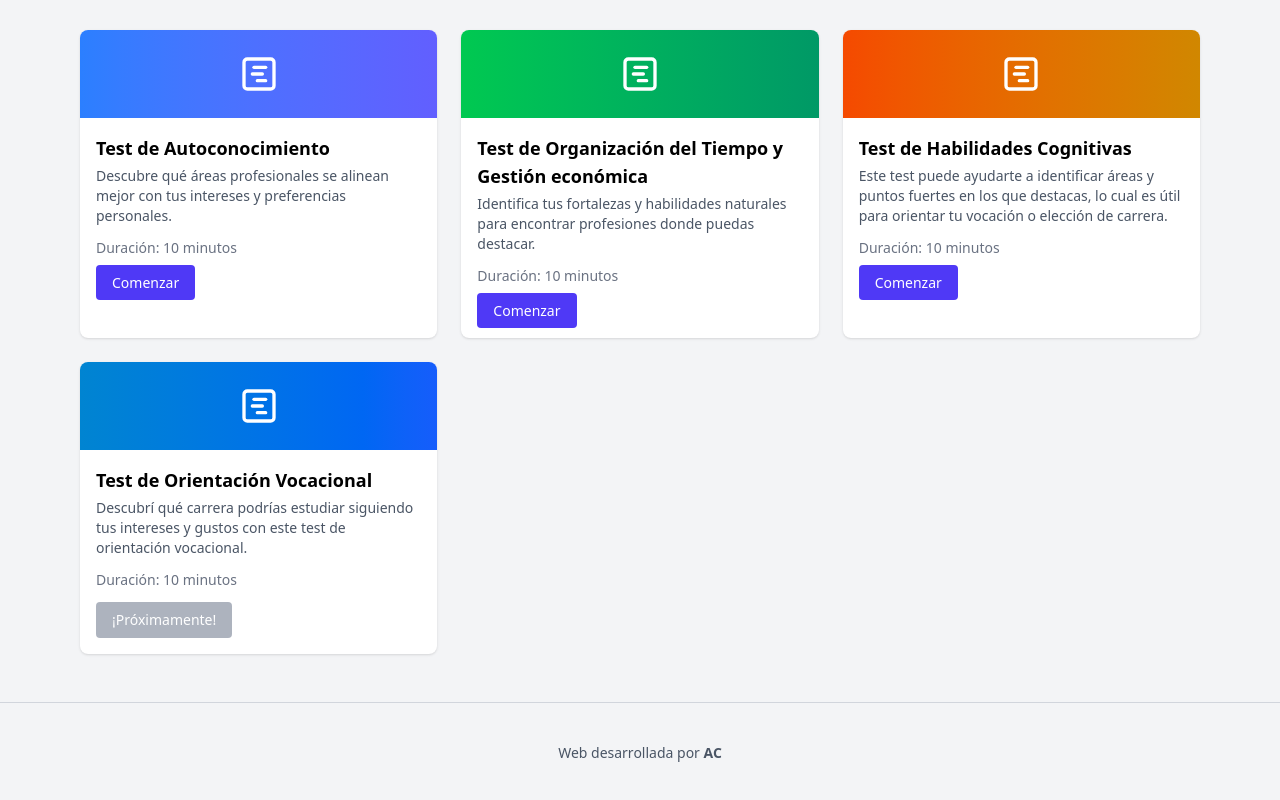
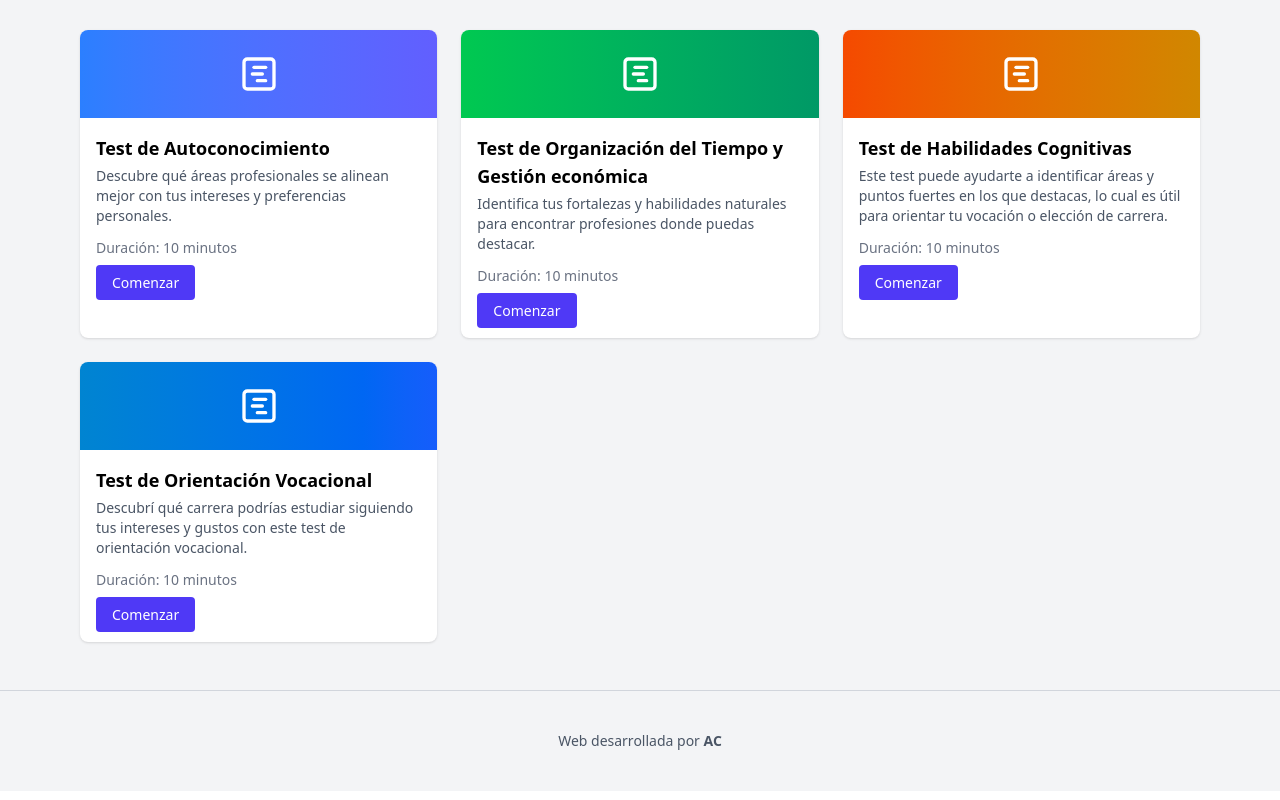
Before and after one commit to fabert-13/puente, a React (Vite) app in the folder frontend_puente-master/: page /tests in a window 1280 px wide. Shown: the part 322-1122 px from the top of the page. Built offline with nearby package versions, Linux system fonts and the light colour scheme.

Commit message:
feat: update TestSelector to enable navigation to TestOrientacionVocacional

```diff
--- a/frontend_puente-master/src/pages/TestSelector.jsx
+++ b/frontend_puente-master/src/pages/TestSelector.jsx
@@ -85,12 +85,12 @@ export default function TestSelector() {
 Descubrí qué carrera podrías estudiar siguiendo tus intereses y gustos con este test de orientación vocacional.
 </p>
             <p className="text-sm text-gray-500 mb-3">Duración: 10 minutos</p>
-            <button
-              disabled
-              className="bg-gray-400 text-white text-sm px-4 py-2 rounded cursor-not-allowed opacity-80"
+            <Link
+              to="/testOrientacionVocacional"
+              className="bg-indigo-600 text-white text-sm px-4 py-2 rounded hover:bg-indigo-700"
             >
-              ¡Próximamente!
-            </button>
+              Comenzar
+            </Link>
           </div>
         </div>
       </section>
```
